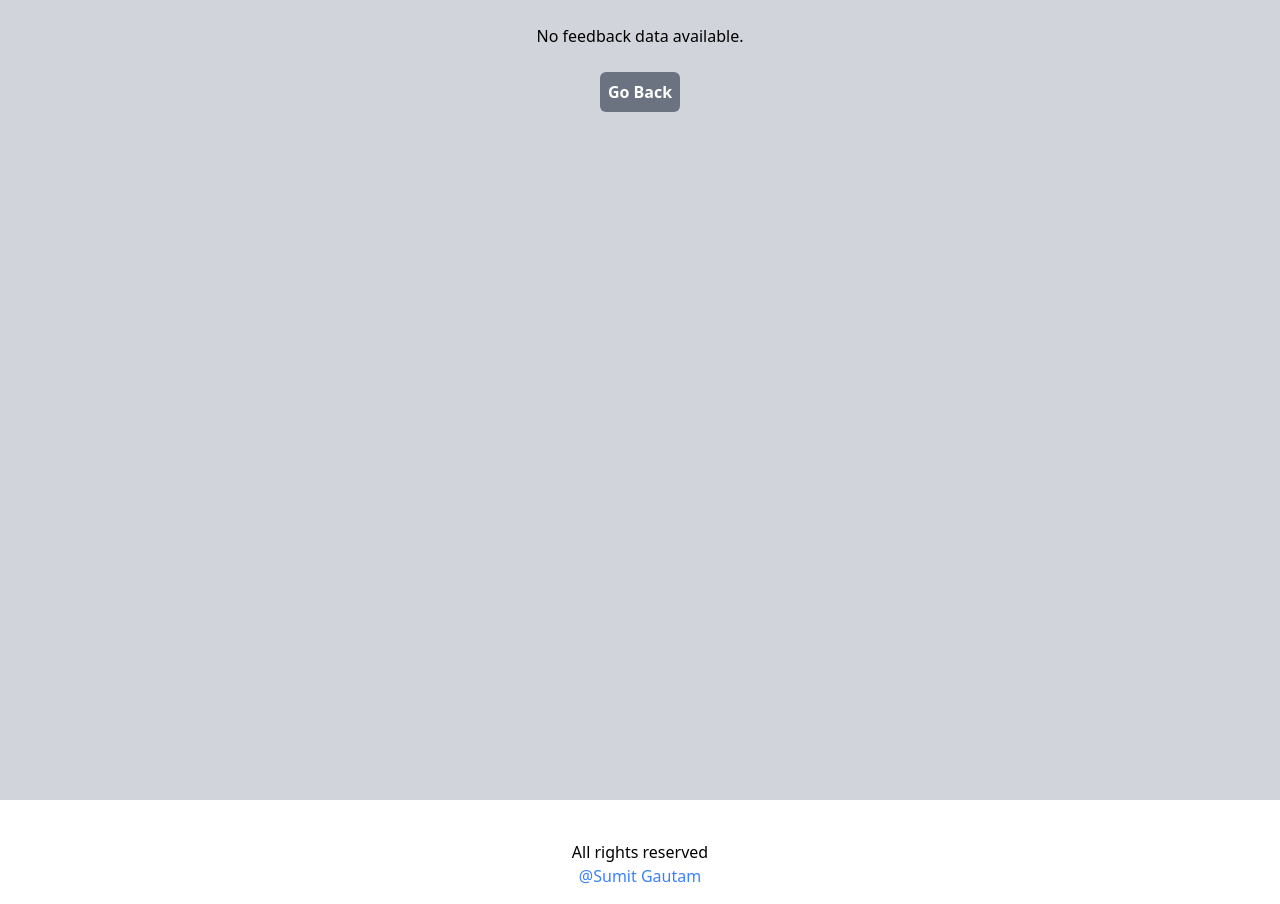
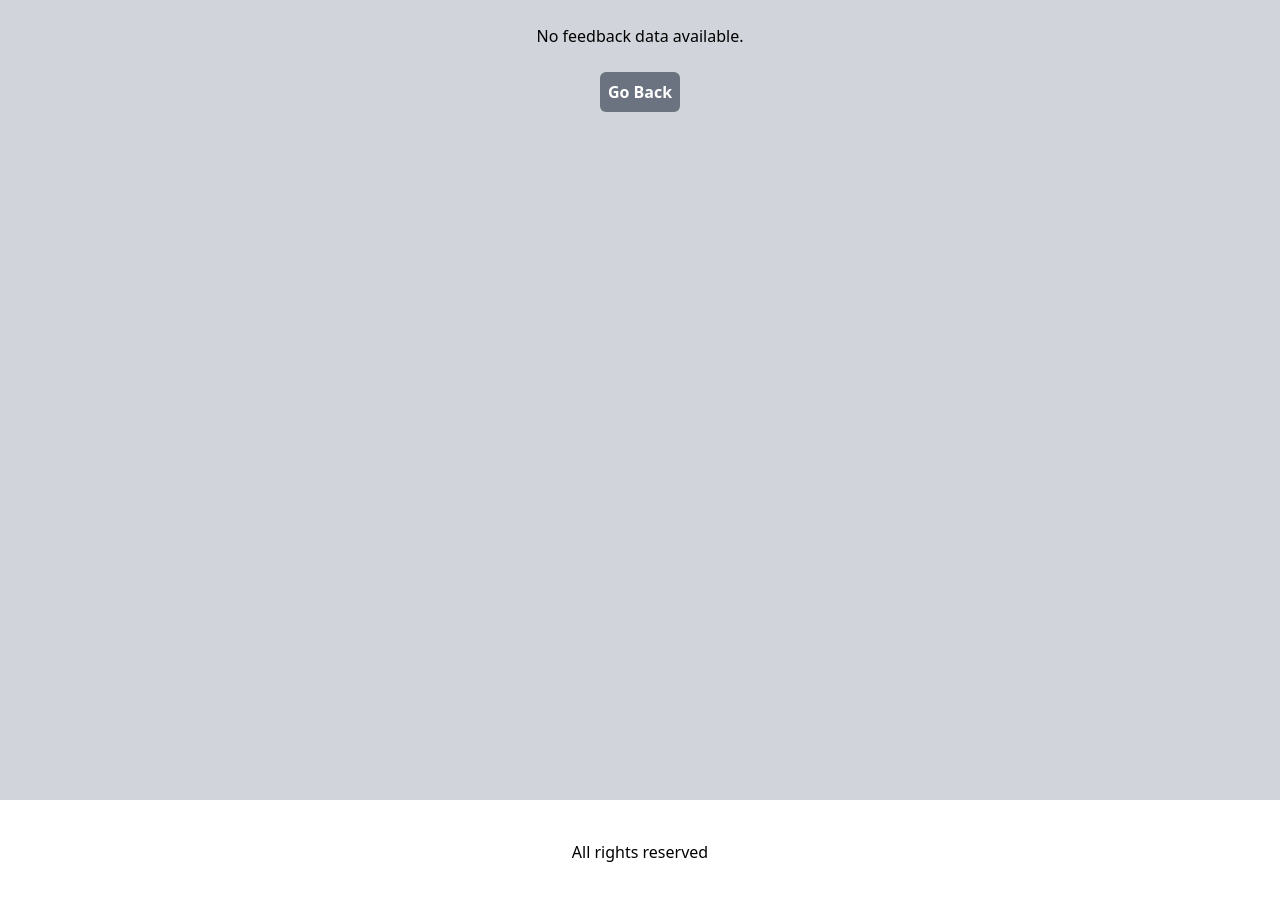
Before and after one commit to master-27/Skilltune_frontend, a React (Vite) app: page /#/mockResult in a window 1280 px wide. After the commit the page ends 880 px from the top, so only its background shows below. Built offline with nearby package versions, Linux system fonts and the light colour scheme.

Commit message:
Update Footer.jsx

```diff
--- a/src/Components/Dashboard/Footer.jsx
+++ b/src/Components/Dashboard/Footer.jsx
@@ -4,7 +4,7 @@
   return (
     <footer className="text-center p-4 mt-6">
       <span className="text-500">All rights reserved </span><br></br>
-      <span className="text-blue-500">@Sumit Gautam </span>
+      <span className="text-blue-500"></span>
     </footer>
   );
 };
```
